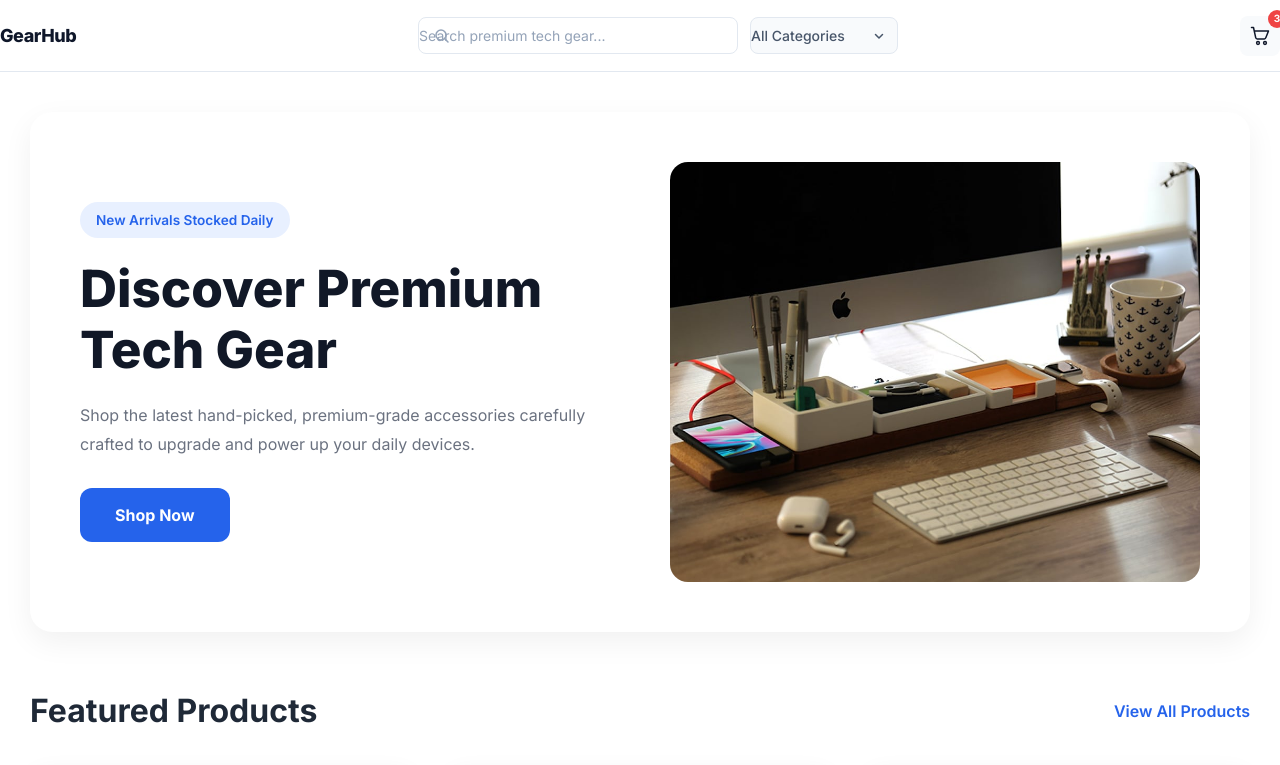
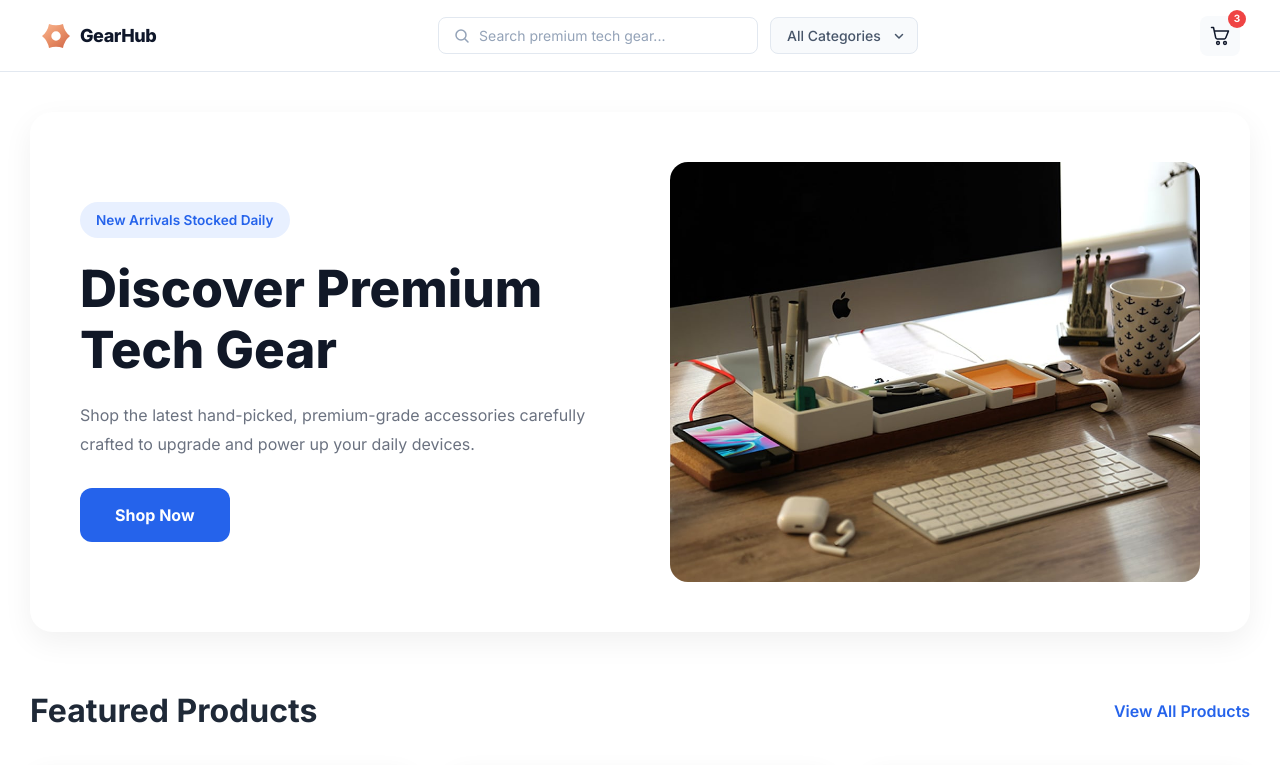
Before and after one commit to neilacapuccino/lab-2-se2, a React (Vite) app in the folder gearhub/: page / in a window 1280 px wide. Shown: the top 765 px of the page. Built offline with nearby package versions, Linux system fonts and the light colour scheme.

Commit message:
debug and logo

```diff
--- a/gearhub/src/components/layout/NavBar.tsx
+++ b/gearhub/src/components/layout/NavBar.tsx
@@ -28,9 +28,12 @@ export default function NavBar({
   return (
     <header className="sticky top-0 z-30 h-[72px] border-b border-[#E2E8F0] bg-white">
       <div className="mx-auto flex h-full max-w-[1440px] items-center justify-between gap-6 px-10">
-        <span className="text-[18px] font-extrabold tracking-tight text-[#0F172A]">
-          GearHub
-        </span>
+        <a href="/" className="flex shrink-0 items-center gap-2" aria-label="GearHub home">
+          <img src="/logo.svg" alt="" width={32} height={32} className="block size-8" />
+          <span className="text-[18px] leading-none font-extrabold tracking-tight text-[#0F172A]">
+            GearHub
+          </span>
+        </a>
 
         <div className="flex flex-1 items-center justify-center gap-3">
           <label className="relative block w-full max-w-[320px]">
--- a/gearhub/src/homePage.css
+++ b/gearhub/src/homePage.css
@@ -2,15 +2,20 @@
    Global
 =========================== */
 
-* {
+/*
+ * Scoped to .homepage on purpose. As a bare `*` selector this reset sat
+ * outside any cascade layer, and unlayered rules outrank anything inside
+ * `@layer` no matter the specificity — so it beat Tailwind's utilities and
+ * stripped the padding off the nav bar and its search field.
+ */
+.homepage,
+.homepage * {
     margin: 0;
     padding: 0;
     box-sizing: border-box;
 }
 
 body {
-    font-family: "Inter", Arial, Helvetica, sans-serif;
-    background: #f6f8fc;
     color: #1f2937;
 }
 
--- a/gearhub/src/main.tsx
+++ b/gearhub/src/main.tsx
@@ -1,4 +1,3 @@
-import React from "react";
 import ReactDOM from "react-dom/client";
 import { BrowserRouter } from "react-router-dom";
 import App from "./App";
```
Also changed, not shown: gearhub/public/logo.svg (added).
